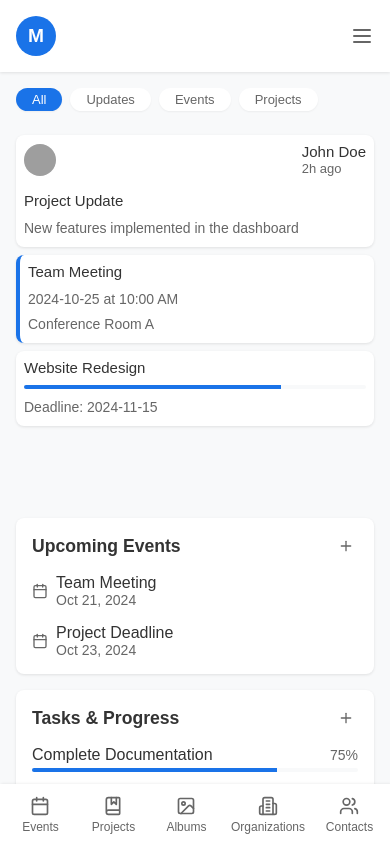
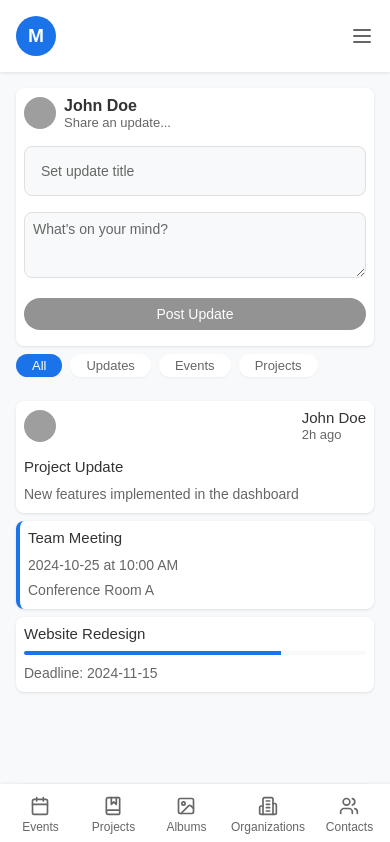
Before and after one commit to KeepSerene/makerble-home-page-task, a React (Vite) app: page / in a window 390 px wide. Shown: the top 842 px of the page. Built offline with nearby package versions, Linux system fonts and the light colour scheme; grey boxes are pictures that could not be loaded; a web font is replaced by a local one.

Commit message:
added the AddUpdate component

```diff
--- a/package.json
+++ b/package.json
@@ -12,7 +12,8 @@
   "dependencies": {
     "lucide-react": "^0.453.0",
     "react": "^18.3.1",
-    "react-dom": "^18.3.1"
+    "react-dom": "^18.3.1",
+    "react-toastify": "^10.0.6"
   },
   "devDependencies": {
     "@eslint/js": "^9.11.1",
--- a/src/App.css
+++ b/src/App.css
@@ -28,3 +28,14 @@
     margin-bottom: 60px; /* Space for bottom navigation */
   }
 }
+
+/* Screen-reader only element styles */
+.sr-only {
+  width: 1px;
+  height: 1px;
+  overflow: hidden;
+
+  position: absolute;
+  top: auto;
+  left: -99999px;
+}
--- a/src/App.jsx
+++ b/src/App.jsx
@@ -9,10 +9,16 @@ import LeftSidebar from "./components/left-sidebar/LeftSidebar";
 import FilterTabs from "./components/filter-tabs/FilterTabs";
 import ContentCards from "./components/contentCards/ContentCards";
 import RightSidebar from "./components/right-sidebar/RightSidebar";
+import AddUpdate from "./components/add-update/AddUpdate";
+
+// Library imports
+import "react-toastify/dist/ReactToastify.css";
+import { ToastContainer } from "react-toastify";
 
 function App() {
   const [activeFilter, setActiveFilter] = useState("all");
   const [activeNavItem, setActiveNavItem] = useState(null);
+  const [updates, setUpdates] = useState([]);
 
   const handleFilterChange = (filter) => {
     setActiveFilter(filter);
@@ -22,6 +28,10 @@ function App() {
   const handleNavItemClick = (navItem) => {
     setActiveNavItem(navItem);
     setActiveFilter("all");
+  };
+
+  const handleAddUpdate = (newUpdate) => {
+    setUpdates((prevUpdates) => [newUpdate, ...prevUpdates]);
   };
 
   return (
@@ -35,6 +45,10 @@ function App() {
         />
 
         <main className="content">
+          {(activeFilter === "all" || activeFilter === "updates") && (
+            <AddUpdate onAddUpdate={handleAddUpdate} />
+          )}
+
           <FilterTabs
             activeFilter={activeFilter}
             onFilterChange={handleFilterChange}
@@ -43,11 +57,14 @@ function App() {
           <ContentCards
             activeFilter={activeFilter}
             activeNavItem={activeNavItem}
+            userUpdates={updates}
           />
         </main>
 
         <RightSidebar />
       </div>
+
+      <ToastContainer position="bottom-right" />
     </div>
   );
 }
--- /dev/null
+++ b/src/components/add-update/AddUpdate.jsx
@@ -0,0 +1,118 @@
+import "./addUpdate.css";
+
+// React imports
+import { useState } from "react";
+
+// Library imports
+import { toast } from "react-toastify";
+
+function AddUpdate({ onAddUpdate }) {
+  const [updateTitle, setUpdateTitle] = useState("");
+  const [updateContent, setUpdateContent] = useState("");
+  const [statusMsg, setStatusMsg] = useState("");
+  const [shouldThrowErr, setShouldThrowErr] = useState(false);
+
+  const handleSubmit = (event) => {
+    event.preventDefault();
+
+    if (updateTitle.trim().length < 4 || updateContent.trim().length < 4) {
+      toast.error(
+        "An update title or content must be at least 4 characters long!"
+      );
+
+      setStatusMsg(
+        "An update title or content must be at least 4 characters long!"
+      );
+
+      setShouldThrowErr(true);
+      return;
+    }
+
+    const newUpdate = {
+      id: Date.now(),
+      type: "update",
+      title: updateTitle.trim(),
+      content: updateContent.trim(),
+      author: "John Doe",
+      timestamp: "Just now",
+    };
+
+    onAddUpdate(newUpdate);
+
+    setUpdateTitle("");
+    setUpdateContent("");
+    toast.success("Update posted successfully!");
+    setStatusMsg("Update posted successfully!");
+    setShouldThrowErr(false);
+    setTimeout(() => setStatusMsg(""), 5000);
+  };
+
+  return (
+    <div className="add-update-container">
+      <div className="update-header">
+        <img
+          src="https://picsum.photos/200"
+          alt="User avatar"
+          className="user-avatar"
+        />
+
+        <section className="user-info">
+          <h4>John Doe</h4>
+
+          <span className="update-prompt">Share an update...</span>
+        </section>
+      </div>
+
+      <form action="" onSubmit={handleSubmit} className="update-form">
+        <div className="input-container">
+          <label htmlFor="update-title" className="sr-only">
+            Enter your update title
+          </label>
+
+          <input
+            type="text"
+            id="update-title"
+            value={updateTitle}
+            onChange={(event) => setUpdateTitle(event.target.value)}
+            placeholder="Set update title"
+            className="user-input"
+          />
+        </div>
+
+        <div className="input-container">
+          <label htmlFor="update" className="sr-only">
+            Enter your update
+          </label>
+
+          <textarea
+            id="update"
+            value={updateContent}
+            onChange={(event) => setUpdateContent(event.target.value)}
+            placeholder="What's on your mind?"
+            rows={3}
+            className="user-input"
+          />
+        </div>
+
+        <div className="form-actions">
+          <button
+            type="submit"
+            disabled={!(updateTitle.trim() && updateContent.trim())}
+            className="post-btn"
+          >
+            Post update
+          </button>
+        </div>
+      </form>
+
+      <p
+        className="status-msg"
+        style={{ color: shouldThrowErr ? "red" : "limegreen" }}
+      >
+        {statusMsg ? statusMsg : ""}
+      </p>
+    </div>
+  );
+}
+
+export default AddUpdate;
--- /dev/null
+++ b/src/components/add-update/addUpdate.css
@@ -0,0 +1,148 @@
+.add-update-container {
+  background-color: var(--background-white);
+  border-radius: 8px;
+  padding: var(--spacing-md);
+  margin-bottom: var(--spacing-md);
+  box-shadow: 0 1px 3px rgba(0, 0, 0, 0.1);
+}
+
+.update-header {
+  margin-bottom: var(--spacing-md);
+
+  display: flex;
+  align-items: center;
+  gap: var(--spacing-md);
+}
+
+.user-avatar {
+  flex-shrink: 0;
+
+  width: 40px;
+  height: 40px;
+  background-color: var(--background-light);
+  border-radius: 50%;
+}
+
+.user-info {
+  display: flex;
+  flex-direction: column;
+}
+
+.user-info h3 {
+  color: var(--text-primary);
+  font-size: 0.938rem;
+  font-weight: 500;
+  text-transform: capitalize;
+}
+
+.update-prompt {
+  color: var(--text-secondary);
+  font-size: 0.813rem;
+}
+
+.update-form {
+  display: flex;
+  flex-direction: column;
+  gap: var(--spacing-md);
+}
+
+.input-container {
+  width: 100%;
+}
+
+.user-input {
+  width: 100%;
+  min-height: 80px;
+  background-color: var(--background-light);
+  color: var(--text-primary);
+  font-size: 0.938rem;
+  border: 1px solid var(--border-color);
+  border-radius: 8px;
+  padding: var(--spacing-sm);
+  resize: vertical;
+
+  transition: border-color 0.2s ease, background-color 0.2s ease;
+}
+
+#update-title {
+  min-height: 0;
+  padding: var(--spacing-md);
+}
+
+.user-input:focus {
+  background-color: var(--background-white);
+  border-color: var(--primary-color);
+  outline: none;
+}
+
+.user-input::placeholder {
+  color: var(--text-secondary);
+}
+
+.form-actions {
+  display: flex;
+  justify-content: flex-end;
+}
+
+.post-btn {
+  background-color: var(--primary-color);
+  color: #fff;
+  font-size: 0.875rem;
+  font-weight: 500;
+  text-transform: capitalize;
+  border: none;
+  border-radius: 20px;
+  padding: var(--spacing-sm) var(--spacing-lg);
+
+  transition: background-color 0.2s ease, transform 0.2s ease;
+}
+
+.post-btn:where(:hover:not(:disabled), :focus-visible:not(:disabled)) {
+  background-color: #1557b0;
+  transform: translateY(-1px);
+}
+
+.post-btn:disabled {
+  background-color: var(--text-secondary);
+  opacity: 0.7;
+  cursor: not-allowed;
+}
+
+.status-msg {
+  font-size: 1rem;
+  margin-block: var(--spacing-sm);
+}
+
+/* Tablet styles */
+@media (min-width: 768px) and (max-width: 1023px) {
+  .add-update-container {
+    padding: var(--spacing-md);
+  }
+}
+
+/* Mobile styles */
+@media (max-width: 767px) {
+  .add-update-container {
+    padding: var(--spacing-sm);
+    margin-bottom: var(--spacing-sm);
+  }
+
+  .update-header {
+    gap: var(--spacing-sm);
+  }
+
+  .user-avatar {
+    width: 32px;
+    height: 32px;
+  }
+
+  .user-input {
+    min-height: 60px;
+    font-size: 0.875rem;
+  }
+
+  .post-btn {
+    width: 100%;
+    padding: var(--spacing-sm);
+  }
+}
--- a/src/components/contentCards/ContentCards.jsx
+++ b/src/components/contentCards/ContentCards.jsx
@@ -3,7 +3,7 @@ import "./contentCards.css";
 // Data import
 import { sampleData } from "../../data/sampleData";
 
-function ContentCards({ activeFilter, activeNavItem }) {
+function ContentCards({ activeFilter, activeNavItem, userUpdates = [] }) {
   const getContent = () => {
     if (activeNavItem) {
       return sampleData[activeNavItem] || [];
@@ -11,10 +11,15 @@ function ContentCards({ activeFilter, activeNavItem }) {
 
     if (activeFilter === "all") {
       return [
+        ...userUpdates,
         ...sampleData.updates,
         ...sampleData.events,
         ...sampleData.projects,
       ];
+    }
+
+    if (activeFilter === "updates") {
+      return [...userUpdates, ...sampleData.updates];
     }
 
     return sampleData[activeFilter] || [];
--- a/src/components/left-sidebar/LeftSidebar.jsx
+++ b/src/components/left-sidebar/LeftSidebar.jsx
@@ -34,8 +34,16 @@ function LeftSidebar({ activeNavItem, onNavItemClick }) {
       <button
         type="button"
         onClick={() => setIsCollapsed(!isCollapsed)}
-        aria-label="Click to toggle the left sidebar"
-        title="Toggle the left sidebar"
+        aria-label={
+          isCollapsed
+            ? "Click to expand the left sidebar"
+            : "Click to collapse the left sidebar"
+        }
+        title={
+          isCollapsed
+            ? "Click to expand the left sidebar"
+            : "Click to collapse the left sidebar"
+        }
         className="collapse-btn"
       >
         {isCollapsed ? <ChevronRight size={20} /> : <ChevronLeft size={20} />}
```
Also changed, not shown: 1 other file (tests, documents, lock files or other folders).
